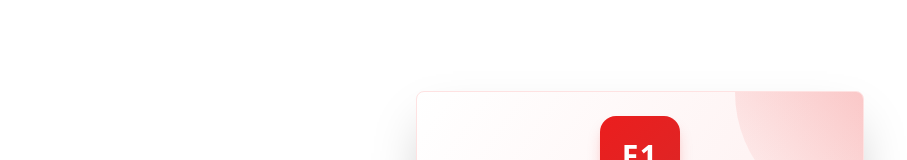
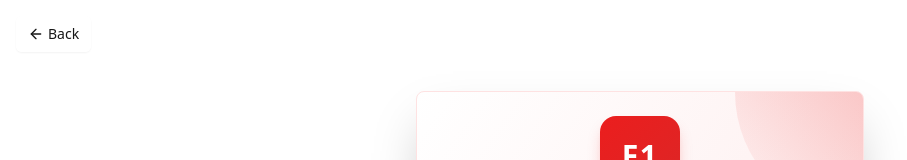
Before and after one commit to btwitsPratyush/Formula-1, a React (Vite) app: page /login in a window 1280 px wide. Shown: the top 160 px of the page, without its empty margins (0-907 px from the left). Built offline with nearby package versions, Linux system fonts and the light colour scheme.

Commit message:
added back button in login and signup

```diff
--- a/src/pages/Login.tsx
+++ b/src/pages/Login.tsx
@@ -1,11 +1,13 @@
 import { useState } from "react";
-import { Link } from "react-router-dom";
+import { Link, useNavigate } from "react-router-dom";
+import { ArrowLeft } from "lucide-react";
 import { Button } from "@/components/ui/button";
 import { Input } from "@/components/ui/input";
 import { Label } from "@/components/ui/label";
 import { Card, CardContent, CardHeader } from "@/components/ui/card";
 
 export const Login = () => {
+  const navigate = useNavigate();
   const [email, setEmail] = useState("");
   const [password, setPassword] = useState("");
 
@@ -15,7 +17,23 @@ export const Login = () => {
     console.log("Login attempt:", { email, password });
   };
 
+  const handleBack = () => {
+    navigate(-1); // Go back to the previous page
+  };
+
   return (
+    <>
+      {/* Back Button */}
+      <Button
+        variant="ghost"
+        size="sm"
+        onClick={handleBack}
+        className="absolute top-4 left-4 flex items-center gap-1 text-sm text-foreground transition-all px-3 py-1.5 rounded-md bg-white/80 backdrop-blur-md shadow-sm hover:bg-gradient-to-r hover:from-racing-red hover:to-red-500 hover:text-white z-20"
+      >
+        <ArrowLeft className="w-4 h-4" />
+        Back
+      </Button>
+
       <div className="min-h-screen bg-white flex items-center justify-center py-12 px-4">
         <div className="max-w-md w-full space-y-8 relative z-10">
           <Card className="relative overflow-hidden before:absolute before:top-0 before:right-0 before:w-32 before:h-32 before:bg-gradient-to-bl before:from-racing-red/20 before:to-transparent before:rounded-bl-full group-hover:before:animate-pulse bg-gradient-to-br from-white via-red-50 to-racing-red/10 shadow-2xl border border-red-100">
@@ -99,5 +117,6 @@ export const Login = () => {
           </Card>
         </div>
       </div>
+    </>
   );
 };
--- a/src/pages/SignUp.tsx
+++ b/src/pages/SignUp.tsx
@@ -3,6 +3,8 @@ import { Link } from "react-router-dom";
 import { Button } from "@/components/ui/button";
 import { Input } from "@/components/ui/input";
 import { Label } from "@/components/ui/label";
+import { ChevronLeft } from "lucide-react";
+import { useNavigate } from "react-router-dom";
 
 export const SignUp = () => {
   const [formData, setFormData] = useState({
@@ -25,6 +27,11 @@ export const SignUp = () => {
       [e.target.name]: e.target.value
     });
   };
+  const navigate = useNavigate();
+
+const handleBack = () => {
+  navigate(-1); // goes to previous page
+};
 
   return (
     <div className="min-h-screen bg-background flex items-center justify-center py-12 px-4">
@@ -53,6 +60,15 @@ export const SignUp = () => {
                   placeholder="First name"
                 />
               </div>
+              <Button
+  variant="ghost"
+  size="sm"
+  onClick={handleBack}
+  className="absolute top-4 left-4 flex items-center gap-1 text-sm text-foreground transition-all px-3 py-1.5 rounded-md bg-white/80 backdrop-blur-md shadow-sm hover:bg-gradient-to-r hover:from-racing-red hover:to-red-500 hover:text-white z-20"
+>
+  <ChevronLeft className="w-4 h-4" />
+  Back
+</Button>
               <div>
                 <Label htmlFor="lastName" className="text-foreground">Last Name</Label>
                 <Input
@@ -68,6 +84,7 @@ export const SignUp = () => {
               </div>
             </div>
 
+
             <div>
               <Label htmlFor="email" className="text-foreground">Email Address</Label>
               <Input
@@ -81,6 +98,8 @@ export const SignUp = () => {
                 placeholder="your@email.com"
               />
             </div>
+
+
 
             <div>
               <Label htmlFor="password" className="text-foreground">Password</Label>
```
Lines whose indentation alone changed are shown as unchanged.
